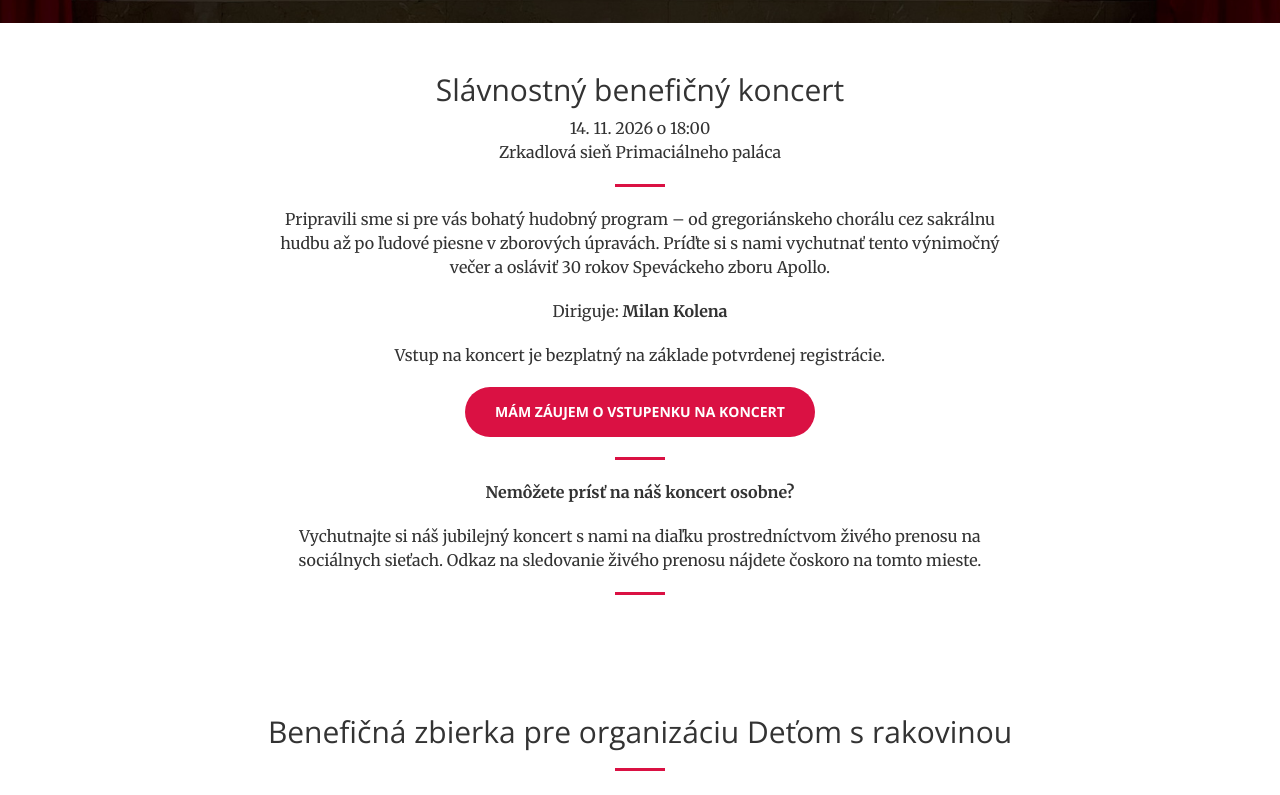
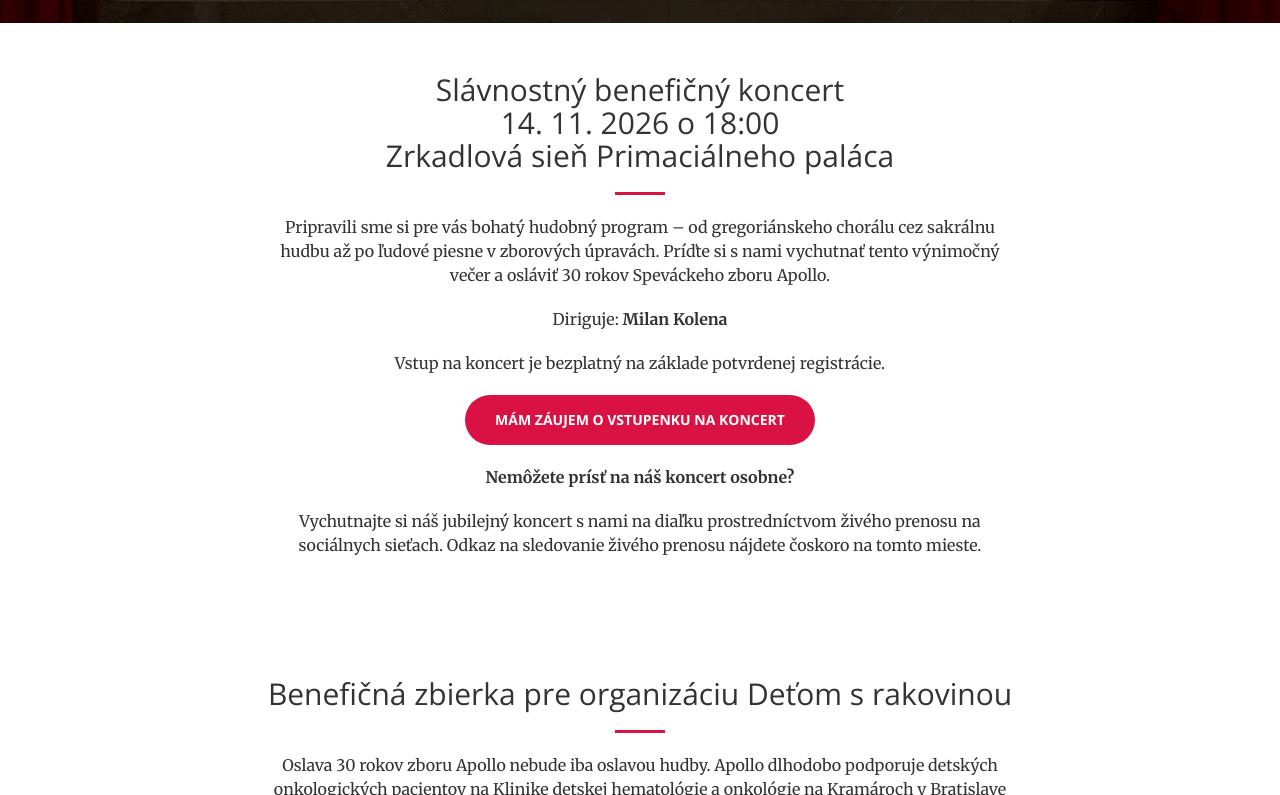
Before and after one commit to tvinar/apollo30.github.io, a website: page index.html in a window 1280 px wide. Shown: the part 777-1572 px from the top of the page. Drawn offline with nearby package versions, Linux system fonts and the light colour scheme.

Commit message:
Update index.html

```diff
--- a/index.html
+++ b/index.html
@@ -86,8 +86,8 @@
         <div class="container">
             <div class="row">
                 <div class="col-lg-8 col-lg-offset-2 text-center">
-                    <h2 class="section-heading">Slávnostný benefičný koncert</h2>
-						<p>14. 11. 2026 o 18:00<br>Zrkadlová sieň Primaciálneho paláca</p>
+                    <h2 class="section-heading">Slávnostný benefičný koncert<br/>
+						14. 11. 2026 o 18:00<br>Zrkadlová sieň Primaciálneho paláca</h2>
                    <hr>
 
 <p>
@@ -108,8 +108,6 @@
     </a>
 </p>
 
-<hr>
-
 <p>
     <strong>
         Nemôžete prísť na náš koncert osobne?
@@ -119,7 +117,6 @@
 <p>
     Vychutnajte si náš jubilejný koncert s nami na diaľku prostredníctvom živého prenosu na sociálnych sieťach. Odkaz na sledovanie živého prenosu nájdete čoskoro na tomto mieste.
 </p>
-<hr>
 			       </div>
             </div>
         </div>
```
